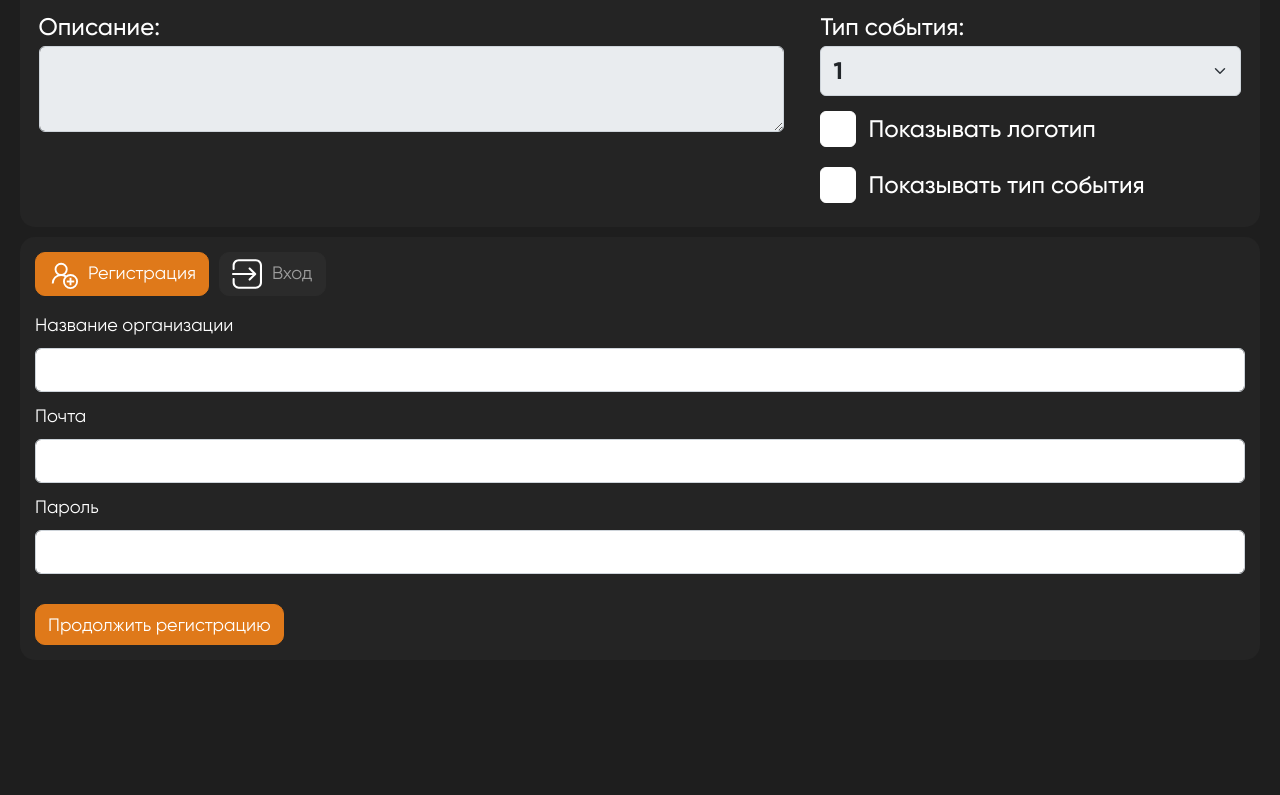
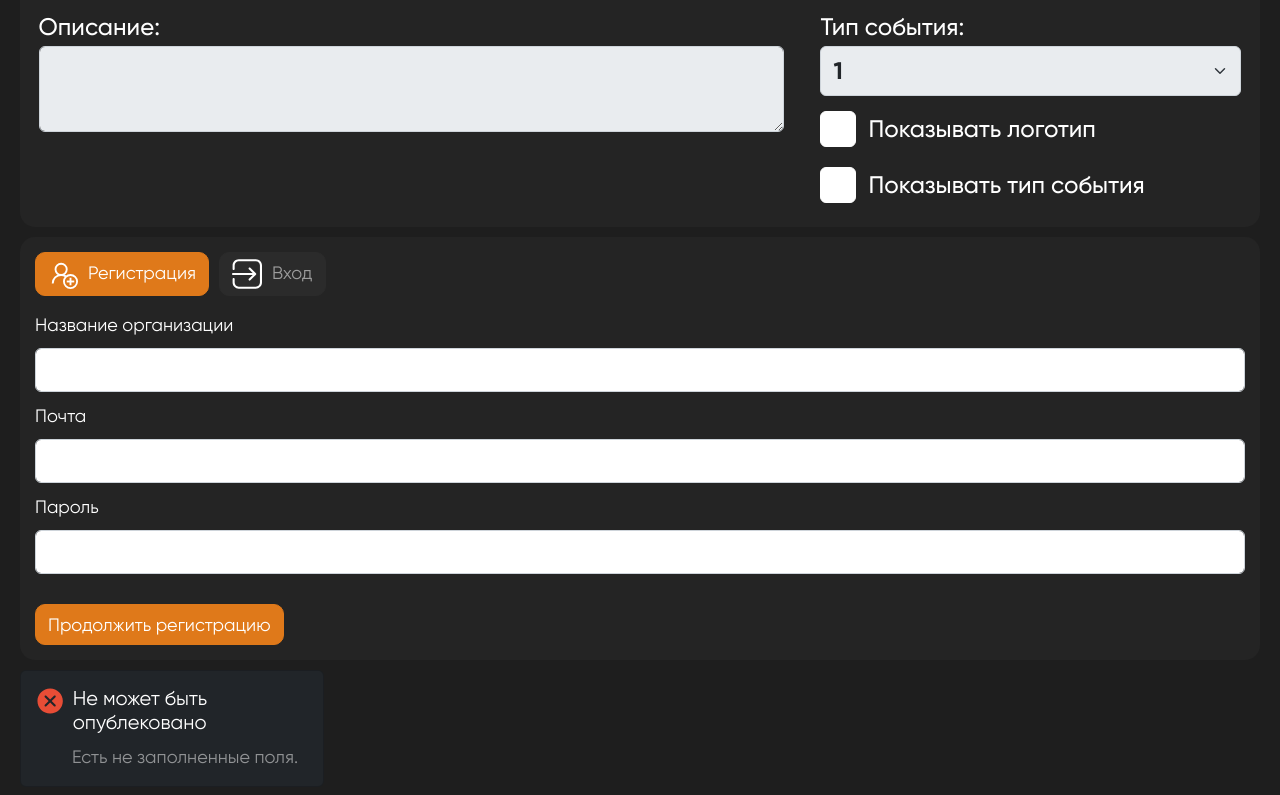
Before and after one commit to Anto-MSHK/podhod_front, a React (Create React App) app: page / in a window 1280 px wide. Shown: the part 1266-2061 px from the top of the page. Before the commit the page ends 1936 px from the top, so only its background shows below. Built offline with nearby package versions, Linux system fonts and the light colour scheme.

Commit message:
IInfoComponent

```diff
--- a/src/App.tsx
+++ b/src/App.tsx
@@ -4,6 +4,7 @@ import { Routes, Route } from "react-router-dom";
 import { TestPage } from "./pages/TestPage/TestPage";
 import { MainPage } from "./pages/StylePage/StylePage";
 import { Layout } from "./layout/Layout";
+import { InfoComponent } from "./components/InfoComponent/InfoComponent";
 
 function App() {
   return (
@@ -11,6 +12,7 @@ function App() {
       <Routes>
         <Route element={<MainPage />} path="/"></Route>
         <Route element={<TestPage />} path="/redux-test"></Route>
+        <Route element={<InfoComponent icon={""} />} path="/info"></Route>
       </Routes>
     </Layout>
   );
--- /dev/null
+++ b/src/components/InfoComponent/InfoComponent.module.css
@@ -0,0 +1,17 @@
+.icon_info {
+    display: flex;
+    gap: 10px;
+}
+
+.iconred {
+    display: flex;
+    width: 30px;
+    margin-bottom: 20px;
+
+}
+
+.text{
+    display: flex;
+    margin-left: 35px;
+    opacity: 0.5;
+}
--- /dev/null
+++ b/src/components/InfoComponent/InfoComponent.tsx
@@ -0,0 +1,33 @@
+import React, { FC } from 'react'
+import { Card, CardBody, CardHeader, CardText, CardTitle } from 'reactstrap'
+import styles from "./InfoComponent.module.css";
+
+interface IInfoComponent{
+    icon?: string;
+}
+
+export const InfoComponent: FC<IInfoComponent> = ({icon}) => {
+  return (
+    <div>
+         <Card
+    className="my-2"
+    color="dark"
+    inverse
+    style={{
+      width: '19rem'
+    }}
+  >
+
+    <CardBody >
+      <CardTitle tag="h5" className={styles.icon_info}>
+      <img src={icon} alt="123"className={styles.iconred} />
+        Не может быть опублековано
+      </CardTitle>
+      <CardText className={styles.text}>
+      Есть не заполненные поля.
+      </CardText>
+    </CardBody>
+  </Card>
+    </div>
+  )
+}
--- a/src/pages/StylePage/StylePage.tsx
+++ b/src/pages/StylePage/StylePage.tsx
@@ -9,9 +9,11 @@ import icon1 from "../../assets/icons/Icon.svg";
 import icon2 from "../../assets/icons/Icon2.svg";
 import icon3 from "../../assets/icons/Icon3.svg";
 import icon4 from "../../assets/icons/Icon4.svg";
+import icon9 from '../../assets/icons/Icon9.svg'
 import icon7 from "../../assets/icons/Icon7.svg";
 import { FillForm } from "../../components/FillForm/FillForm";
 import {AuthForm} from "../../components/AuthForm/AuthForm";
+import { InfoComponent } from "../../components/InfoComponent/InfoComponent"
 
 export const MainPage = () => {
   const btnData = [
@@ -98,6 +100,9 @@ export const MainPage = () => {
       <div style={{marginTop: '10px', marginBottom: '10px'}}>
         <AuthForm />
       </div>
+      <div>
+        <InfoComponent icon={icon9} />
+      </div>
     </div>
   );
 };
```
Also changed, not shown: src/assets/icons/Icon9.svg (added).
